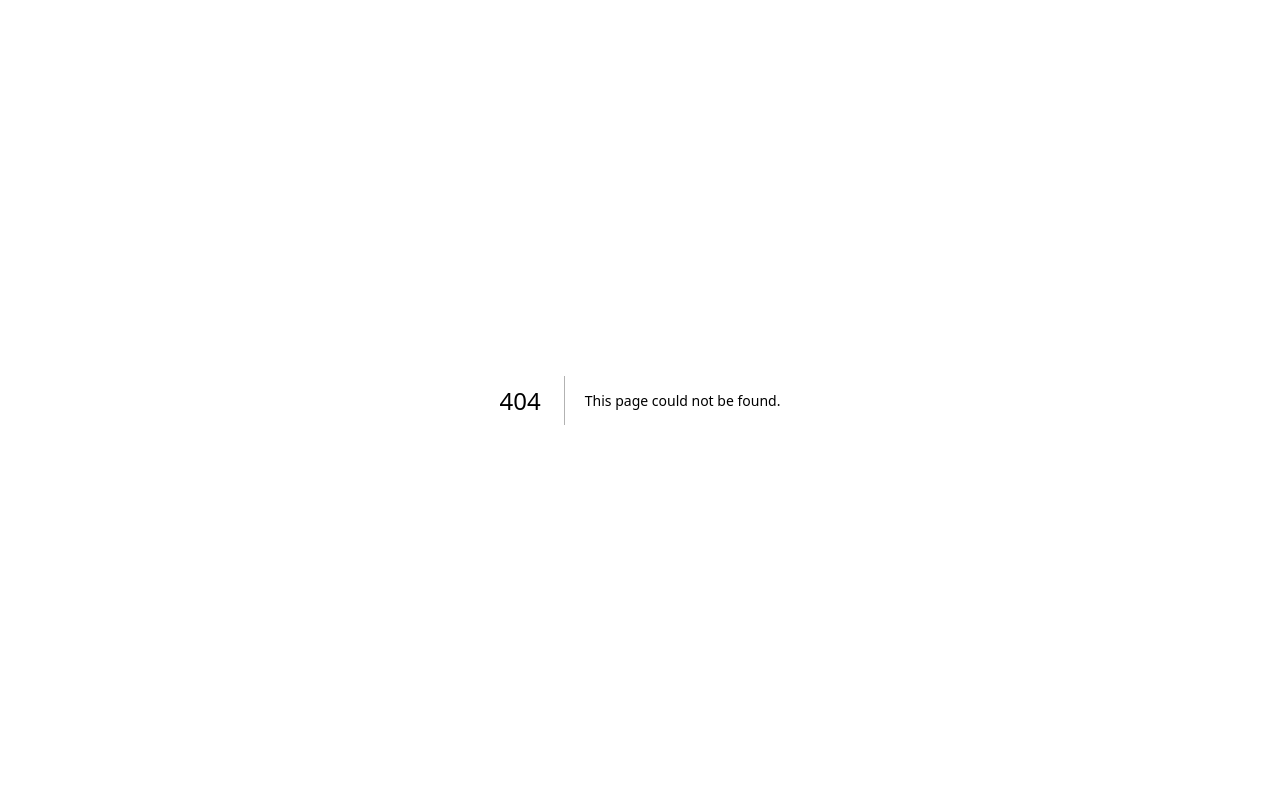
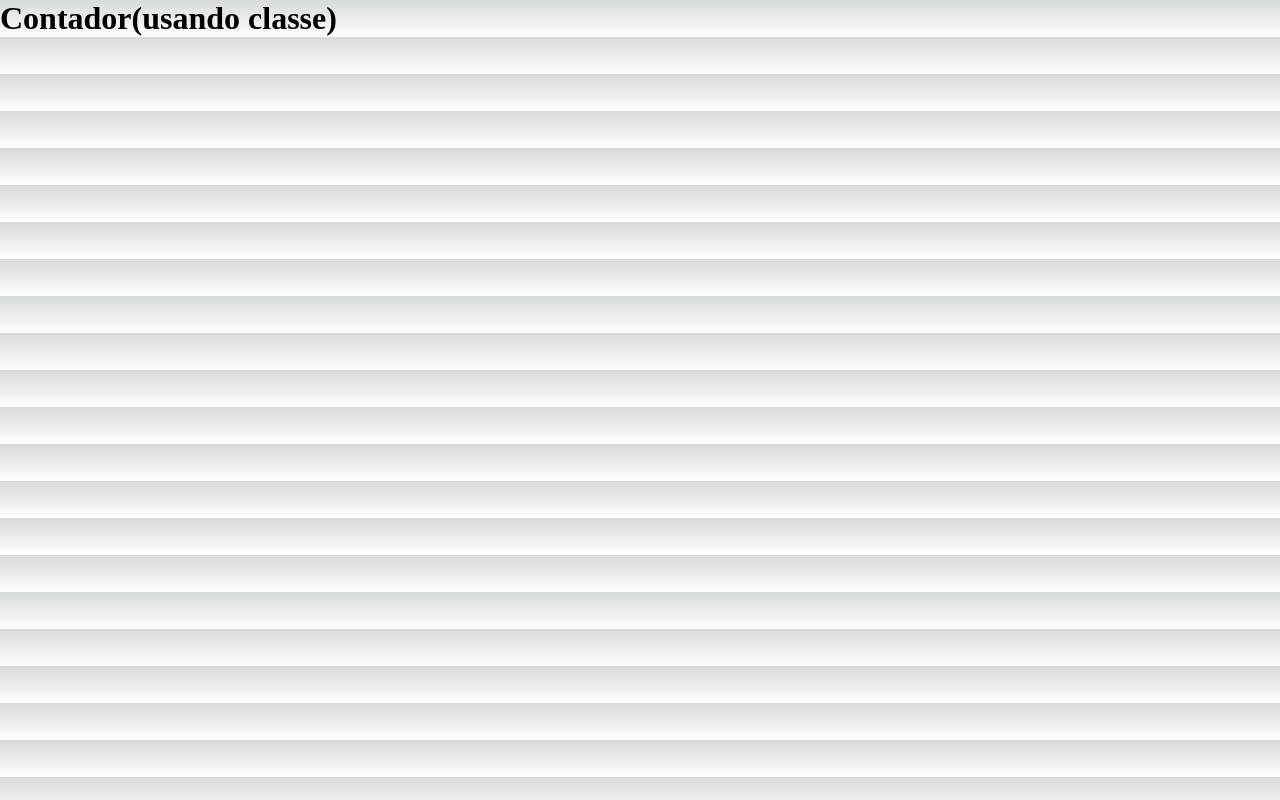
Before and after one commit to EduardoMarmentini/NEXT-JS, a Next.js app: page /classe/contador in a window 1280 px wide. Before the commit this address had no page. Built offline with nearby package versions, Linux system fonts and the light colour scheme.

Commit message:
Iniciada a aula 57

```diff
--- /dev/null
+++ b/pages/classe/contador.jsx
@@ -0,0 +1,15 @@
+import { Component } from "react";
+
+export default class Contador extends Component{
+
+    render(){
+        return (
+            <div>
+                <h1>
+                    Contador(usando classe)
+                </h1>
+                <h2>{this.props.ValorInicial}</h2>
+            </div>
+        )
+    }
+}
```
Also changed, not shown: components/Count.jsx (added, +14 -0 lines).
